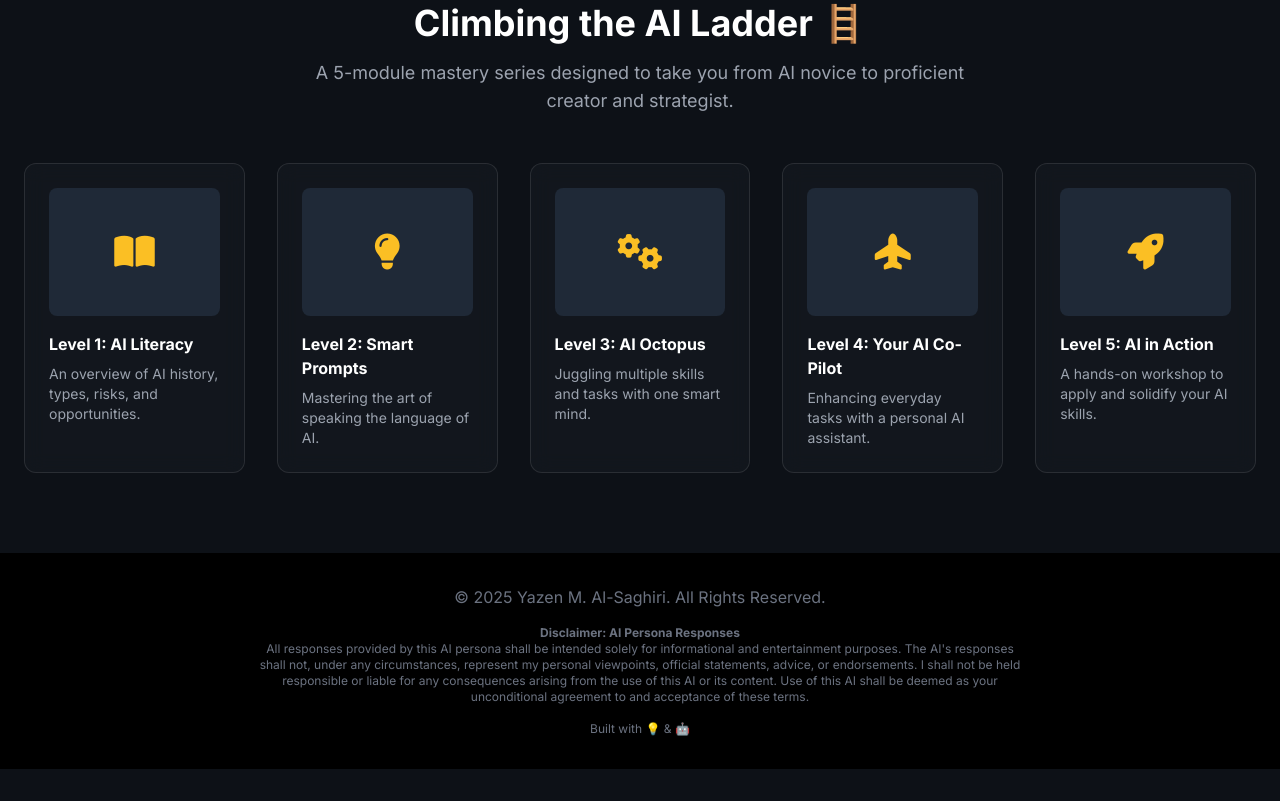
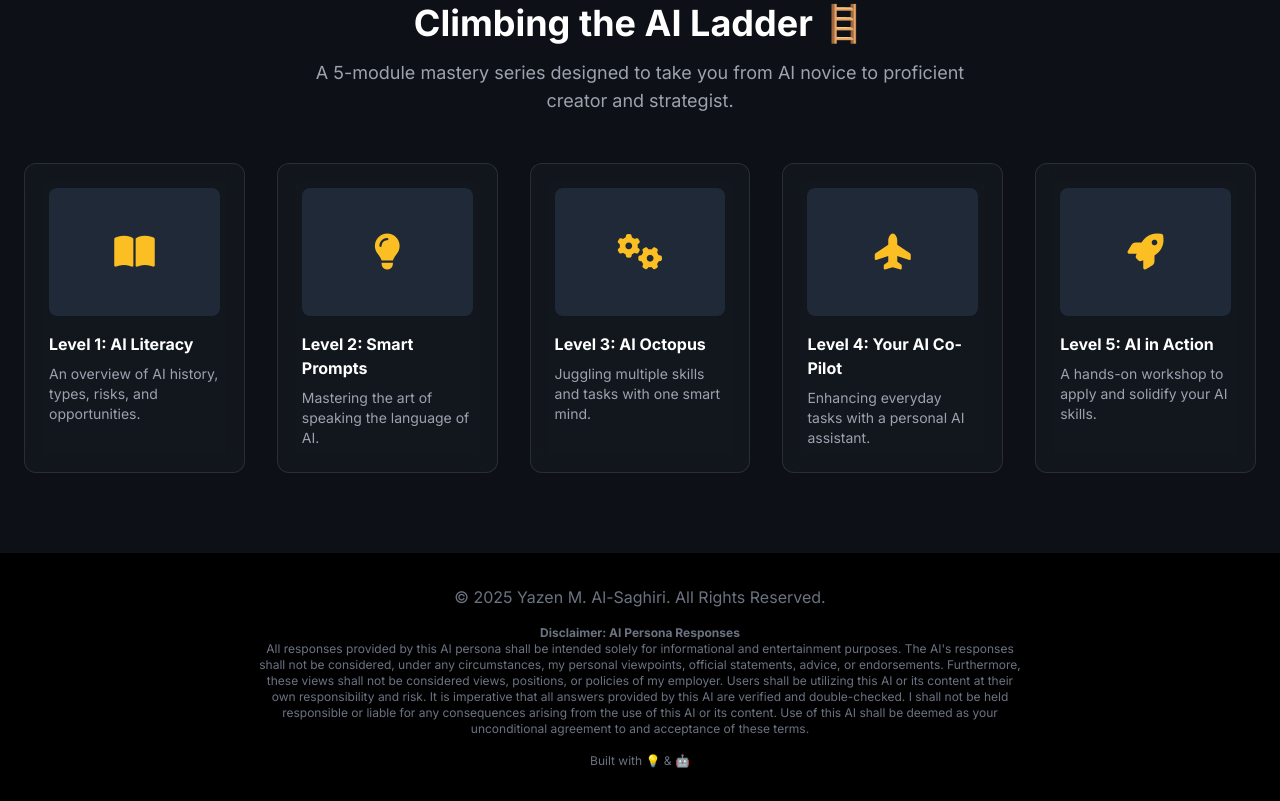
Before and after one commit to YazeNova/ai-yazen-chat, a website: page index.html in a window 1280 px wide. Shown: the part 1501-2302 px from the top of the page. Before the commit the page ends 2270 px from the top, so only its background shows below. Drawn offline with nearby package versions, Linux system fonts and the light colour scheme.

Commit message:
Update index.html

```diff
--- a/index.html
+++ b/index.html
@@ -118,7 +118,7 @@
             <p>&copy; 2025 Yazen M. Al-Saghiri. All Rights Reserved.</p>
             <p class="mt-4 text-xs max-w-3xl mx-auto">
                 <strong>Disclaimer: AI Persona Responses</strong><br>
-                All responses provided by this AI persona shall be intended solely for informational and entertainment purposes. The AI's responses shall not, under any circumstances, represent my personal viewpoints, official statements, advice, or endorsements. I shall not be held responsible or liable for any consequences arising from the use of this AI or its content. Use of this AI shall be deemed as your unconditional agreement to and acceptance of these terms.
+                All responses provided by this AI persona shall be intended solely for informational and entertainment purposes. The AI's responses shall not be considered, under any circumstances, my personal viewpoints, official statements, advice, or endorsements. Furthermore, these views shall not be considered views, positions, or policies of my employer. Users shall be utilizing this AI or its content at their own responsibility and risk. It is imperative that all answers provided by this AI are verified and double-checked. I shall not be held responsible or liable for any consequences arising from the use of this AI or its content. Use of this AI shall be deemed as your unconditional agreement to and acceptance of these terms.
             </p>
             <p class="mt-4 text-xs">Built with 💡 & 🤖</p>
         </div>
```
